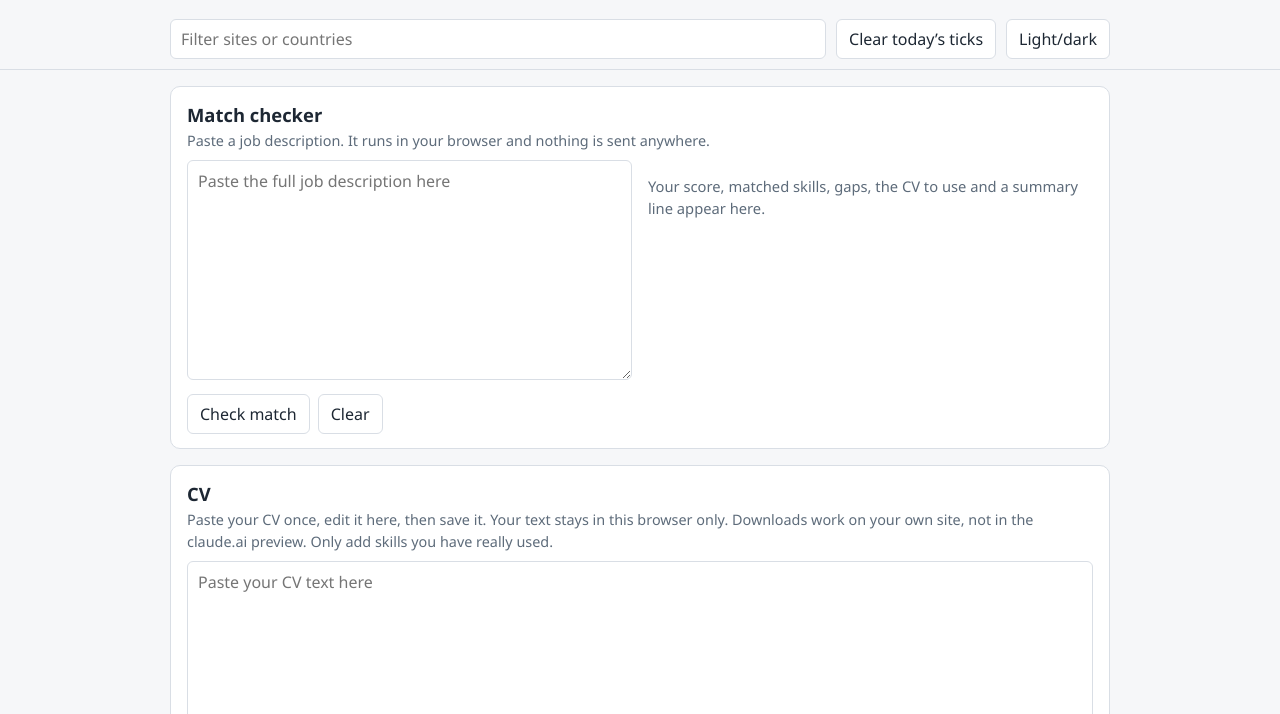
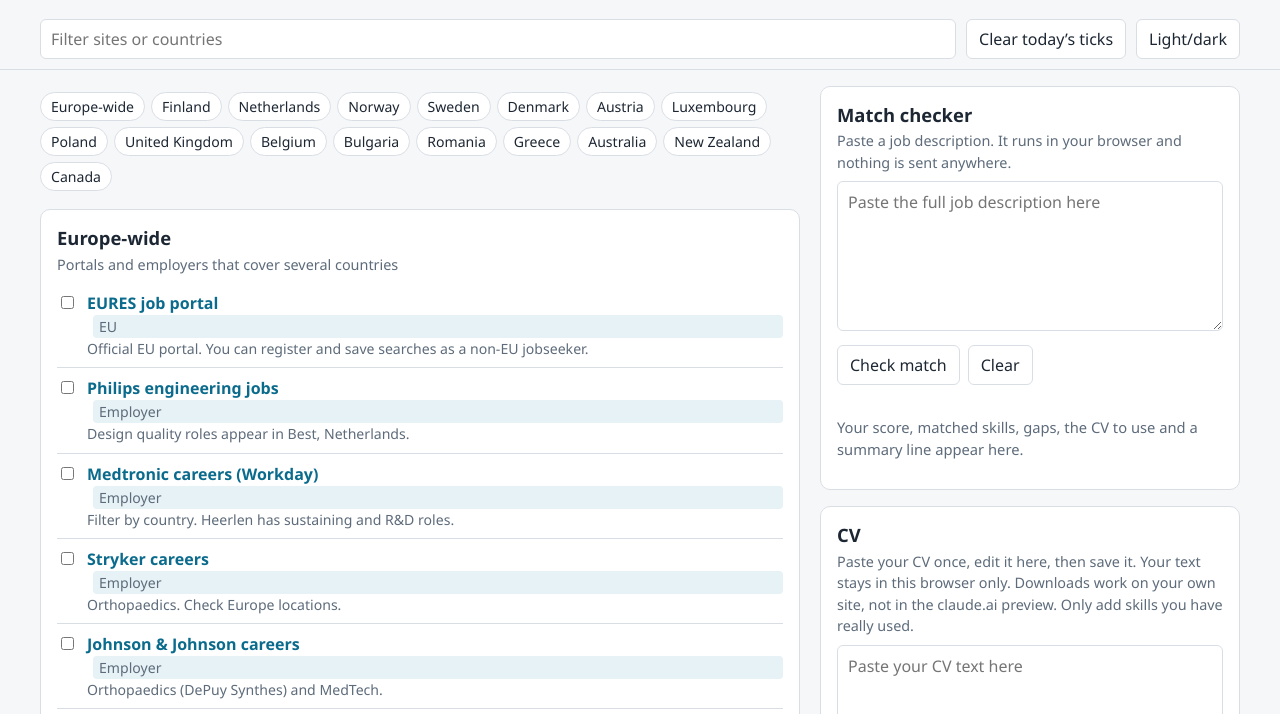
Before and after one commit to yeriswamydv/job-search-hub, a plain HTML site: page index.html in a window 1280 px wide. Shown: the part 155-869 px from the top of the page. Drawn offline with Linux system fonts and the light colour scheme.

Commit message:
Add files via upload

```diff
--- a/index.html
+++ b/index.html
@@ -59,6 +59,14 @@
 .sum{background:var(--acc2);border-radius:6px;padding:8px 10px;font-size:.92rem;margin:0}
 .row{flex-wrap:wrap}.row input{flex:1;min-width:130px}
 textarea.big{min-height:300px}
+header,.bar-in,main{max-width:1240px}
+.lay{display:grid;grid-template-columns:minmax(0,1fr) 420px;gap:20px;align-items:start}
+.rt{grid-column:2;grid-row:1;position:sticky;top:calc(66px + env(safe-area-inset-top,0px));max-height:calc(100vh - 84px);overflow-y:auto}
+.lf{grid-column:1;grid-row:1;min-width:0}
+.rt .ck{grid-template-columns:1fr}
+.rt textarea{min-height:150px}
+.rt textarea.big{min-height:220px}
+@media (max-width:980px){.lay{display:block}.rt{position:static;max-height:none;overflow:visible}}
 </style>
 </head>
 <body>
@@ -71,7 +79,8 @@
 <button id="reset" type="button">Clear today’s ticks</button>
 <button id="theme" type="button">Light/dark</button>
 </div></div>
-<main>
+<main class="lay">
+<div class="rt">
 <section id="checker"><h2>Match checker</h2><p class="sub">Paste a job description. It runs in your browser and nothing is sent anywhere.</p>
 <div class="ck"><div><textarea id="jd" placeholder="Paste the full job description here" aria-label="Job description"></textarea><div class="row"><button id="go" type="button">Check match</button><button id="clr" type="button">Clear</button></div></div>
 <div id="res" aria-live="polite"><p class="empty">Your score, matched skills, gaps, the CV to use and a summary line appear here.</p></div></div></section>
@@ -84,6 +93,8 @@
 <div class="row"><button id="cldraft" type="button">Draft letter from last match</button></div>
 <textarea id="cl" class="big" placeholder="Your cover letter appears here. You can edit it." aria-label="Cover letter text"></textarea>
 <div class="row"><button id="clpdf" type="button">Save as PDF</button><button id="cldoc" type="button">Save as Word</button></div></section>
+</div>
+<div class="lf">
 <div class="chips" id="chips"></div>
 <div id="list"></div>
 <section class="tracker" id="tracker">
@@ -98,7 +109,7 @@
 <div class="wrap" id="apps"></div>
 </section>
 <p class="note">Filters used: English-language roles, employers that sponsor visas, design control, sustaining and quality roles. Always confirm sponsorship in the job description before applying. Listings change daily, so check that a posting is still open.</p>
-</main>
+</div></main>
 <script>
 var KW="medical%20device%20design%20engineer";
 function li(c){return "https://www.linkedin.com/jobs/search/?keywords="+KW+"&location="+encodeURIComponent(c)+"&f_TPR=r604800"}
```
